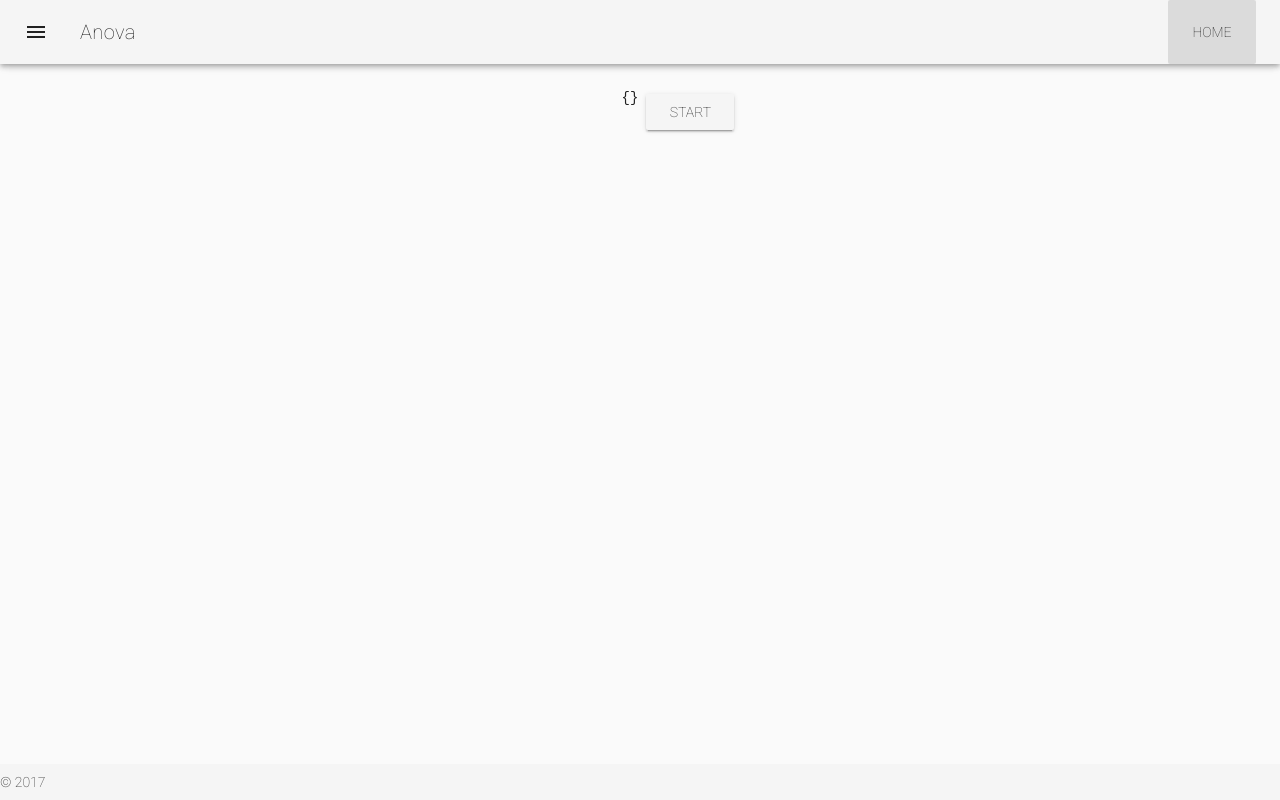
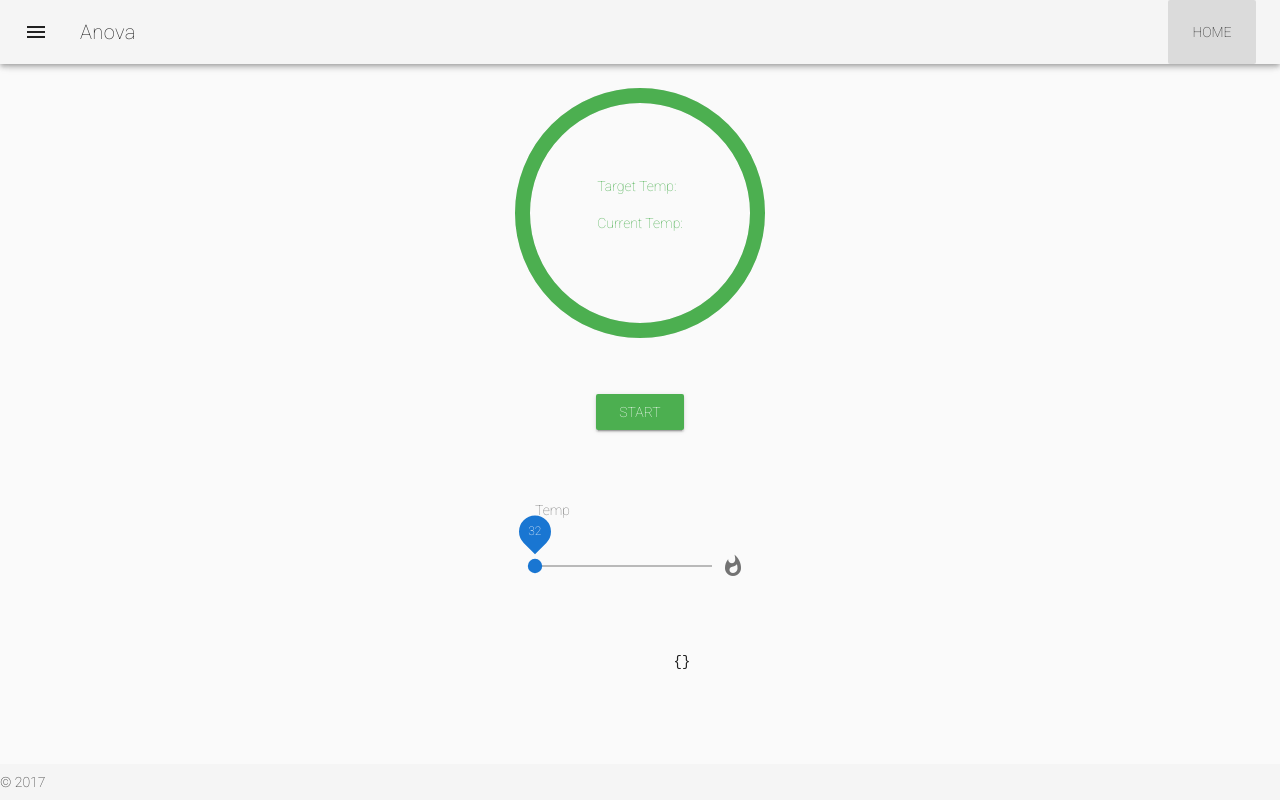
Before and after one commit to ihunter/anova-vue, a Vue app: page / in a window 1280 px wide. Built offline with nearby package versions, Linux system fonts and the light colour scheme; no server answers.

Commit message:
start,stop, and set temp

```diff
--- a/package.json
+++ b/package.json
@@ -3,12 +3,14 @@
   "version": "0.1.0",
   "private": true,
   "scripts": {
+    "start": "node server.js",
     "serve": "vue-cli-service serve",
     "build": "vue-cli-service build",
     "lint": "vue-cli-service lint"
   },
   "dependencies": {
     "axios": "^0.18.0",
+    "express": "^4.16.3",
     "vue": "^2.5.17",
     "vue-router": "^3.0.1",
     "vuetify": "^1.1.11",
--- /dev/null
+++ b/src/components/Preheating.vue
@@ -0,0 +1,27 @@
+<template>
+  <v-progress-circular
+    :value="progress"
+    :rotate="270"
+    :size="250"
+    :width="15"
+    color="green"
+  >
+    <slot></slot>
+  </v-progress-circular>
+</template>
+
+<script>
+import { mapGetters } from 'vuex'
+
+export default {
+  computed: {
+    ...mapGetters(['currentTemp', 'targetTemp']),
+    progress () {
+      return (this.currentTemp / this.targetTemp) * 100
+    }
+  }
+}
+</script>
+
+<style>
+</style>
--- /dev/null
+++ b/src/components/Timer.vue
@@ -0,0 +1,35 @@
+<template>
+  <v-progress-circular
+    :value="timeProgress"
+    :rotate="270"
+    :size="250"
+    :width="15"
+    color="green"
+  >
+    <slot></slot>
+  </v-progress-circular>
+</template>
+
+<script>
+export default {
+  props: ['duration', 'timerLength'],
+  data () {
+    return {
+      time: this.timerLength
+    }
+  },
+  computed: {
+    timeProgress () {
+      return (1 - (this.timerLength / this.duration)) * 100
+    }
+  },
+  mounted () {
+    setInterval(() => {
+      this.time -= 1
+    }, 1000)
+  }
+}
+</script>
+
+<style>
+</style>
--- a/src/store.js
+++ b/src/store.js
@@ -6,7 +6,9 @@ Vue.use(Vuex)
 export default new Vuex.Store({
   state: {
     id: 'anova f56-a83cf3cd7b0',
-    secret: 'np1ht2mjkf'
+    secret: 'np1ht2mjkf',
+    status: {},
+    loading: false
   },
   getters: {
     id (state) {
@@ -14,6 +16,24 @@ export default new Vuex.Store({
     },
     secret (state) {
       return state.secret
+    },
+    status (state) {
+      return state.status
+    },
+    currentJob (state) {
+      return state.status.current_job
+    },
+    targetTemp (state) {
+      return state.status.target_temp
+    },
+    currentTemp (state) {
+      return state.status.current_temp
+    },
+    isTimerRunning (state) {
+      return state.status.is_timer_running
+    },
+    loading (state) {
+      return state.loading
     }
   },
   mutations: {
@@ -22,14 +42,32 @@ export default new Vuex.Store({
     },
     setSecret (state, secret) {
       state.secret = secret
+    },
+    setStatus (state, status) {
+      state.status = status
+    },
+    setTargetTemp (state, targetTemp) {
+      state.status.target_temp = targetTemp
+    },
+    setLoading (state, loading) {
+      state.loading = loading
     }
   },
   actions: {
     setId ({ commit }, id) {
       commit('setId', id)
     },
-    seteSecret ({ commit }, secret) {
+    setSecret ({ commit }, secret) {
       commit('setSecret', secret)
+    },
+    setStatus ({ commit }, status) {
+      commit('setStatus', status)
+    },
+    setTargetTemp ({ commit }, targetTemp) {
+      commit('setTargetTemp', targetTemp)
+    },
+    setLoading ({ commit }, loading) {
+      commit('setLoading', loading)
     }
   }
 })
--- a/src/views/Home.vue
+++ b/src/views/Home.vue
@@ -1,48 +1,118 @@
 <template>
-  <v-container fluid>
-    <v-slide-y-transition mode="out-in">
-      <v-layout justify-center>
+  <v-container fill-height fluid>
+    <v-layout justify-center align-center v-if="loading">
+      <v-progress-circular
+        indeterminate
+        color="primary"
+        :size="250"
+        :width="10"
+      ></v-progress-circular>
+    </v-layout>
+
+    <v-layout column align-center v-else>
+      <v-flex>
+        <Timer :duration="3600" :timer-length="3000" v-if="isTimerRunning">
+          <p>{{ 1 }}</p>
+        </Timer>
+
+        <Preheating>
+          <p>
+            Target Temp: {{ targetTemp }}
+          </p>
+          <p>
+            Current Temp: {{ currentTemp }}
+          </p>
+        </Preheating>
+      </v-flex>
+
+      <v-flex>
+        <v-btn v-if="!status.is_running" @click="start" color="success">Start</v-btn>
+        <v-btn v-else @click="stop" color="error">Stop</v-btn>
+      </v-flex>
+
+      <v-flex>
+        <v-subheader class="pl-0">Temp</v-subheader>
+        <v-slider
+          v-model="targetTemp"
+          append-icon="whatshot"
+          thumb-label="always"
+          always-dirty
+          min="32"
+          max="211"
+          step="1"
+          ticks
+        ></v-slider>
+      </v-flex>
+
+      <v-flex>
         <pre>
           {{ status }}
         </pre>
-        <v-btn @click="start" :disabled="status.is_running">Start</v-btn>
-      </v-layout>
-    </v-slide-y-transition>
+      </v-flex>
+    </v-layout>
   </v-container>
 </template>
 
 <script>
+import { mapGetters, mapActions } from 'vuex'
 import StatusService from '@/services/StatusService'
+import Timer from '@/components/Timer'
+import Preheating from '@/components/Preheating'
 
 export default {
-  data () {
-    return {
-      status: {}
-    }
+  components: {
+    Timer,
+    Preheating
   },
   methods: {
+    ...mapActions(['setStatus', 'setLoading', 'setTargetTemp']),
     async start () {
-      const config = {
-        target_temp: 100.0,
-        temp_unit: 'f'
+      const start = {
+        target_temp: this.targetTemp,
+        is_running: true
       }
 
-      const start = {
+      try {
+        const { status } = (await StatusService.post(start)).data
+        console.log(status)
+        this.setStatus(status)
+      } catch (e) {
+        console.error(e)
+      }
+    },
+    async stop () {
+      const stop = {
         is_running: false
       }
 
       try {
-        this.status = (await StatusService.post(start)).data
+        const { status } = (await StatusService.post(stop)).data
+        this.setStatus(status)
       } catch (e) {
         console.error(e)
       }
     }
   },
+  computed: {
+    ...mapGetters(['status', 'currentTemp', 'loading', 'isTimerRunning']),
+    targetTemp: {
+      get () {
+        return this.$store.getters.targetTemp
+      },
+      set (value) {
+        this.setTargetTemp(value)
+      }
+    }
+  },
   async mounted () {
+    this.setLoading(true)
     try {
-      this.status = (await StatusService.index()).data
+      const { status } = (await StatusService.index()).data
+      this.setStatus(status)
     } catch (e) {
       console.error(e)
+    } finally {
+      this.setLoading(false)
     }
   }
 }
```
Also changed, not shown: server.js (added, +12 -0 lines), 1 other file (tests, documents, lock files or other folders).
